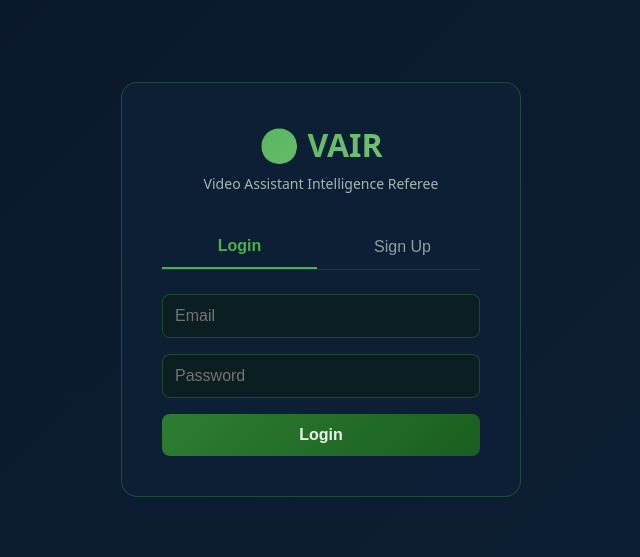
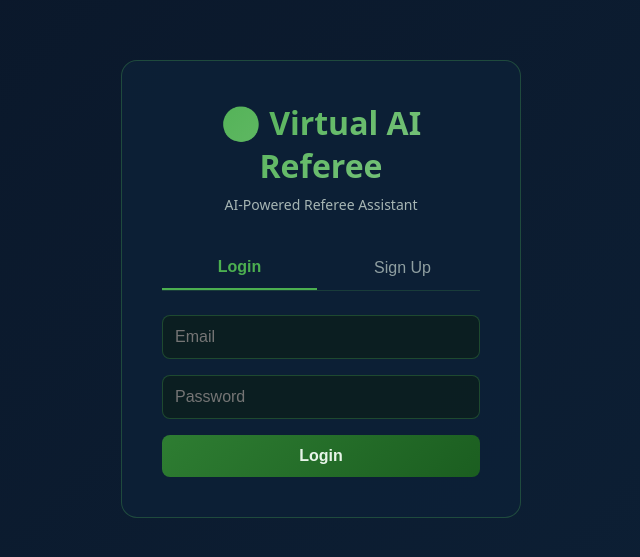
Before and after one commit to fsdowie/vair, a React (Vite) app: page / in a window 1280 px wide. Shown: the part 111-668 px from the top of the page, without its empty margins (319-959 px from the left). Built offline with nearby package versions, Linux system fonts and the light colour scheme.

Commit message:
Update title to 'Virtual AI Referee'

```diff
--- a/index.html
+++ b/index.html
@@ -4,7 +4,7 @@
     <meta charset="UTF-8" />
     <link rel="icon" type="image/svg+xml" href="/vite.svg" />
     <meta name="viewport" content="width=device-width, initial-scale=1.0" />
-    <title>vair-app</title>
+    <title>Virtual AI Referee</title>
   </head>
   <body>
     <div id="root"></div>
--- a/src/RefereeLLM.jsx
+++ b/src/RefereeLLM.jsx
@@ -194,7 +194,7 @@ export default function RefereeLLM() {
             WebkitBackgroundClip: "text",
             WebkitTextFillColor: "transparent",
           }}>
-            ⚽ VAIR
+            ⚽ Virtual AI Referee
           </h1>
           <p style={{
             fontSize: 14,
@@ -202,7 +202,7 @@ export default function RefereeLLM() {
             marginBottom: 32,
             textAlign: "center",
           }}>
-            Video Assistant Intelligence Referee
+            AI-Powered Referee Assistant
           </p>
 
           <div style={{
@@ -342,7 +342,7 @@ export default function RefereeLLM() {
               WebkitBackgroundClip: "text",
               WebkitTextFillColor: "transparent",
             }}>
-              ⚽ VAIR — Video Assistant Intelligence Referee
+              ⚽ Virtual AI Referee
             </h1>
             <p style={{
               fontSize: 14,
```
